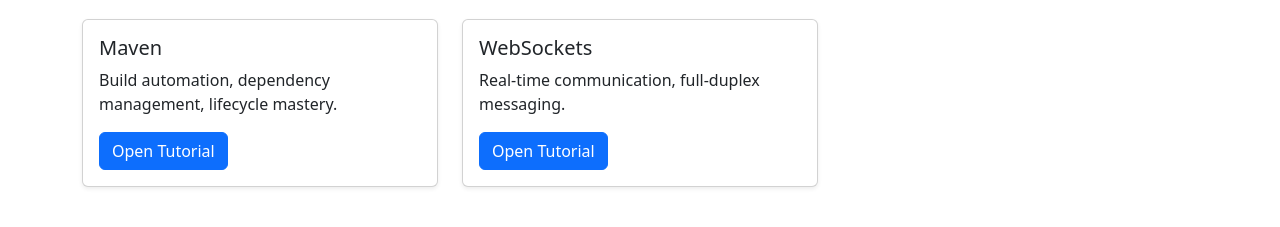
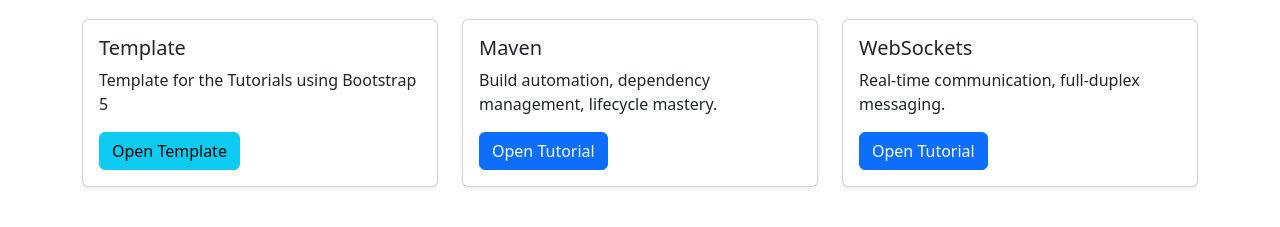
Before and after one commit to raghsonlinedotcom/tech_tutorials_bootstrap_template, a website: page docs/index.html in a window 1280 px wide. Shown: the part 127-354 px from the top of the page. Drawn offline with nearby package versions, Linux system fonts and the light colour scheme.

Commit message:
docs/index.html added with the new Card for Template

```diff
--- a/docs/index.html
+++ b/docs/index.html
@@ -23,6 +23,19 @@
   <h1 class="mb-4">Learning Hub</h1>
 
   <div class="row g-4">
+
+    <!-- Template -->
+    <div class="col-md-4">
+      <div class="card h-100 shadow-sm">
+        <div class="card-body">
+          <h5 class="card-title">Template</h5>
+          <p class="card-text">
+            Template for the Tutorials using Bootstrap 5
+          </p>
+          <a href="template/" class="btn btn-info">Open Template</a>
+        </div>
+      </div>
+    </div>
 
     <!-- Maven -->
     <div class="col-md-4">
```
